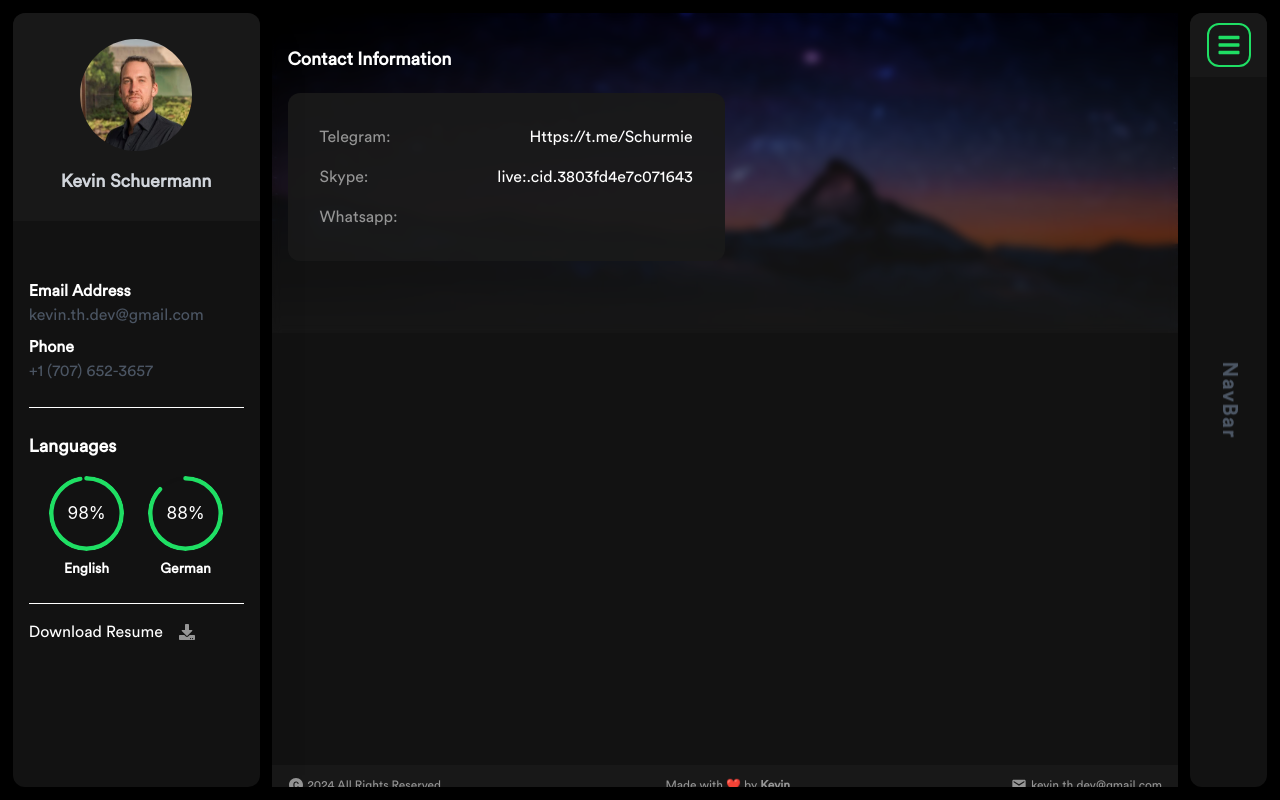
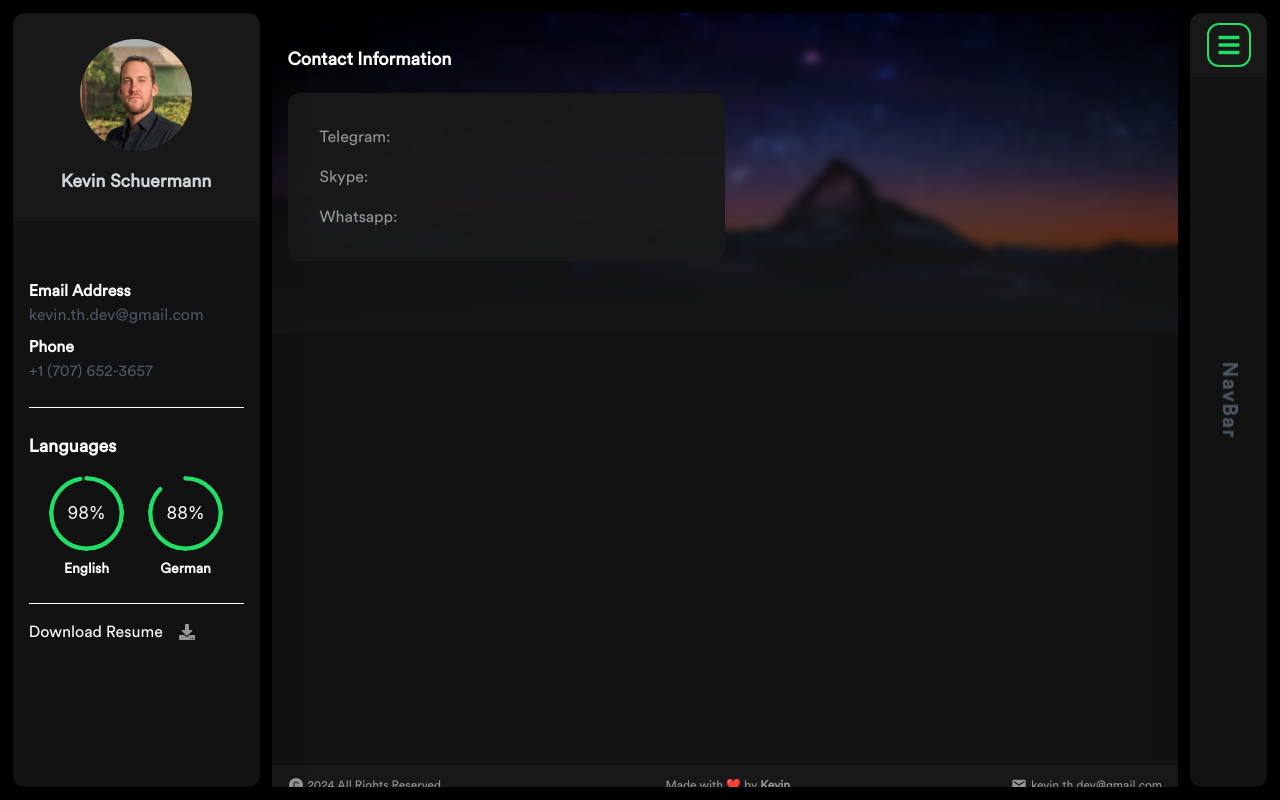
Before and after one commit to stackmaster92/kevin-schuermann-portfolio, a Next.js app: page /contact in a window 1280 px wide. Built offline with nearby package versions, Linux system fonts and the light colour scheme.

Commit message:
delete all contact informations

```diff
--- a/pages/contact.jsx
+++ b/pages/contact.jsx
@@ -20,11 +20,11 @@ const Contact = () => {
             <div className="card_stylings rounded-xl w-full md:w-1/2 p-5 md:p-6 lg:p-8 flex flex-col gap-y-4">
               <div className="flex justify-between items-center">
                 <span className="md:text-base text-LightGray">Telegram:</span>
-                <span className="text-base">Https://t.me/Schurmie</span>
+                <span className="text-base"></span>
               </div>
               <div className="flex justify-between items-center">
                 <span className="md:text-base text-LightGray">Skype:</span>
-                <span className="text-base">live:.cid.3803fd4e7c071643</span>
+                <span className="text-base"></span>
               </div>
               <div className="flex justify-between items-center">
                 <span className="md:text-base text-LightGray">Whatsapp:</span>
```
